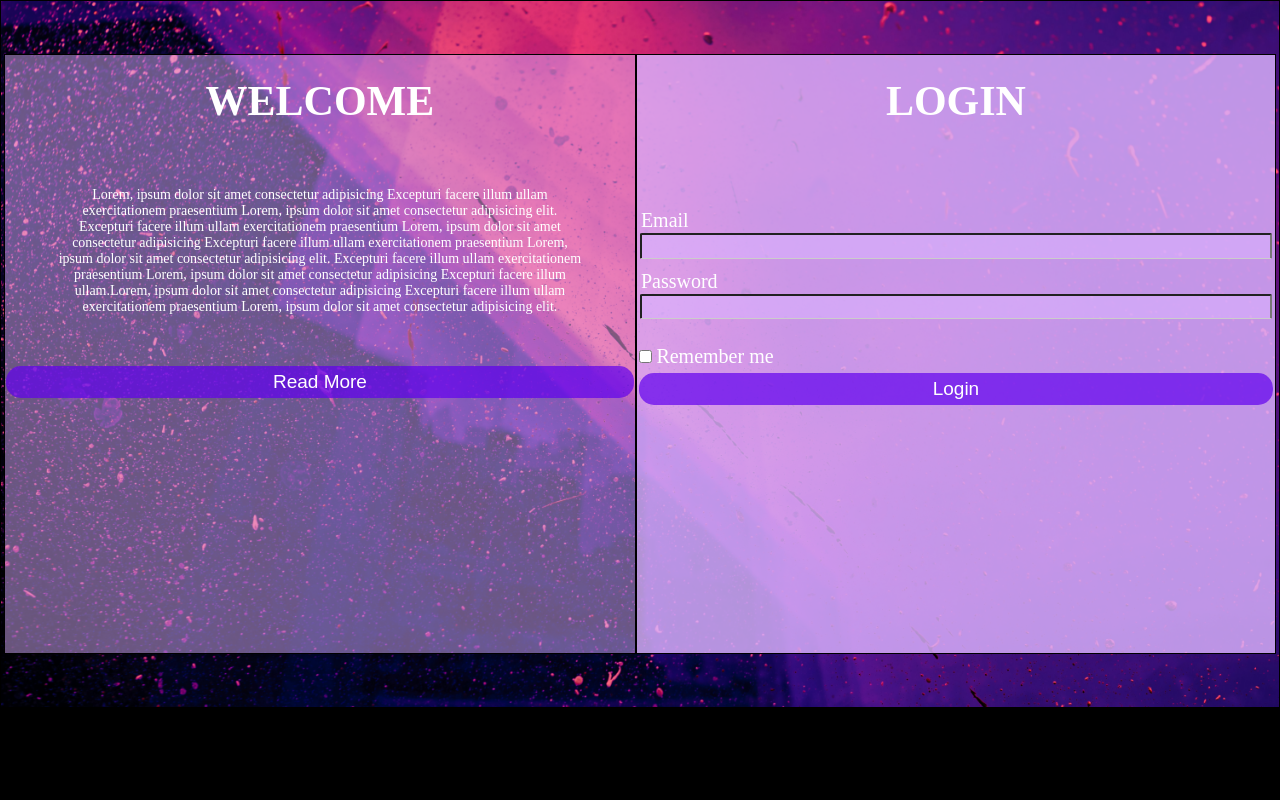
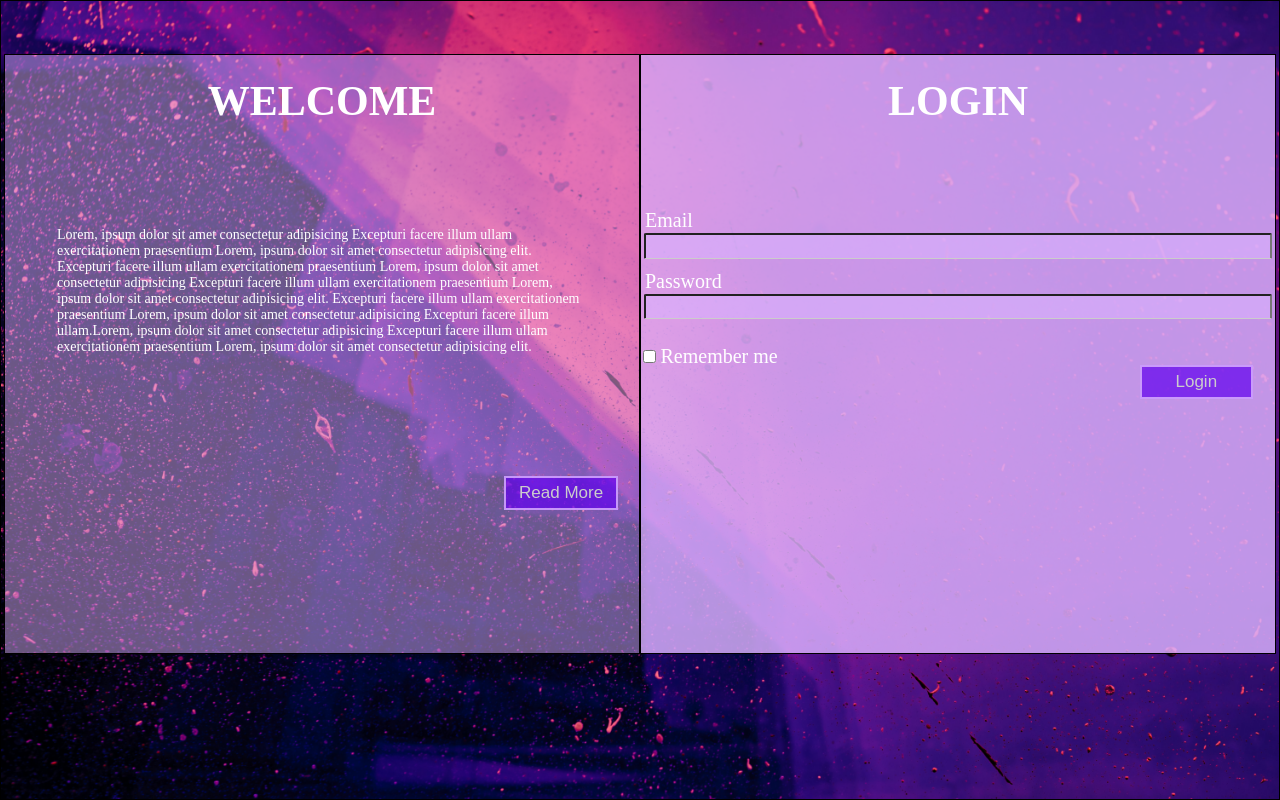
Before and after one commit to TijClass/Contact_App_MOUMOU_Souhaila, a PHP site: page / in a window 1280 px wide. Run offline with PHP 8.4, Linux system fonts and the light colour scheme.

Commit message:
adding logout / css code

```diff
--- a/Contact Application/starter_files/assets/css/style.css
+++ b/Contact Application/starter_files/assets/css/style.css
@@ -17,6 +17,7 @@ body {
     background-position: center;
     background-repeat: no-repeat;
     background-size: cover;
+    height: 100%;
 }
 
 .container{
@@ -25,13 +26,15 @@ body {
     margin: 50px auto;
 }
 .main-box{
-    display: flex;
+    display: grid;
+    grid-template-columns: 1fr 1fr;
+    grid-template-rows: 1fr;
     height: 100%;
+    width: 100%;
 }
 .box-left{
-    width: 692px;
+    width: 100%;
     height: 600px;
-
     background: rgba(219, 178, 255, 0.48);
     border: 1px solid #000000;
     box-sizing: border-box;
@@ -39,9 +42,8 @@ body {
 
 }
 .box-right{
-    width: 701px;
+    width: 100%;
     height: 600px;
-
     background: rgba(219, 178, 255, 0.82);
     border: 1px solid #000000;
     box-sizing: border-box;
@@ -54,8 +56,8 @@ h1{
     font-size: 3em;
 }
 .container p{
-    text-align: center;
-    margin: 50px;
+    text-align: start;
+    margin: 100px 50px;
 }
 .input-row {
     display: grid;
@@ -85,16 +87,17 @@ input {
   }
 
   .button {
-    border-radius: 15px;
+    border: 2px solid rgb(219 178 255 / 82%);
     background-color: rgba(98, 0, 238, 0.7);
-    border: none;
-    color: #FFFFFF;
+    color: #ccc;
     text-align: center;
-    font-size: 19px;
+    font-size: 17px;
     padding: 4px;
-    width: 100%;
+    width: 18%;
+    margin: 20px 20px;
     transition: all 0.5s;
     cursor: pointer;
+    float: right;
 }
 
   .button span {
@@ -131,6 +134,8 @@ input {
 }
 
 /*Logout*/
+
+
 #contacts {
     font-family: Arial, Helvetica, sans-serif;
     border-collapse: collapse;
```
